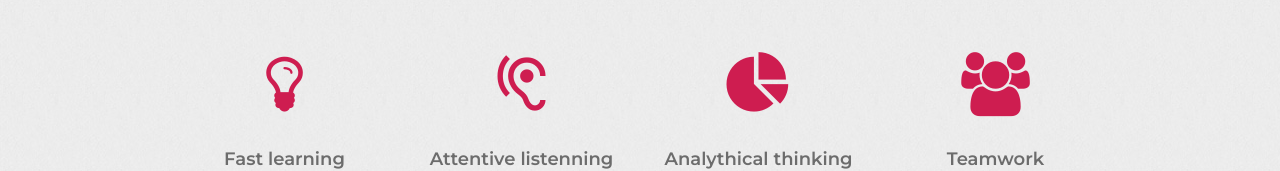
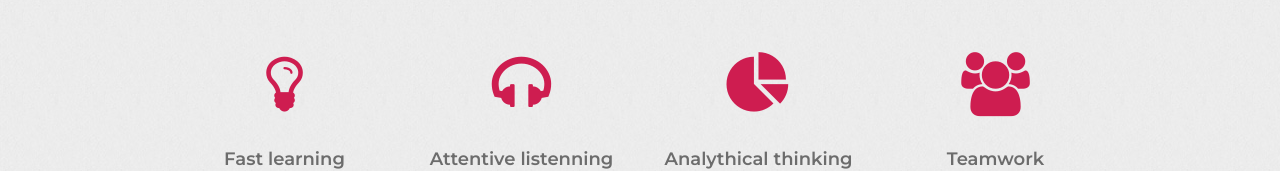
Before and after one commit to hovien/hovien.github.io, a plain HTML site: page index.html in a window 1280 px wide. Shown: the part 324-495 px from the top of the page. Drawn offline with nearby package versions, Linux system fonts and the light colour scheme.

Commit message:
fixed broken icon

```diff
--- a/index.html
+++ b/index.html
@@ -56,7 +56,7 @@
       <p>I am driven by curiosity. Seeking out new things to learn all the time keeps my mind busy with new discoveries.</p>
     </div>
     <div class="w3-col s12 m6 l3 w3-padding-32">
-      <i class="material-icons w3-margin-bottom w3-jumbo red">hearing</i>
+      <i class="fa fa-headphones w3-margin-bottom w3-jumbo red"></i>
       <p class="w3-large bold ">Attentive listenning</p>
       <p>Being more of an introvert, I am good at listenning to others and also developed a skill to identify needs and fulfill expectations.</p>
     </div>
```
